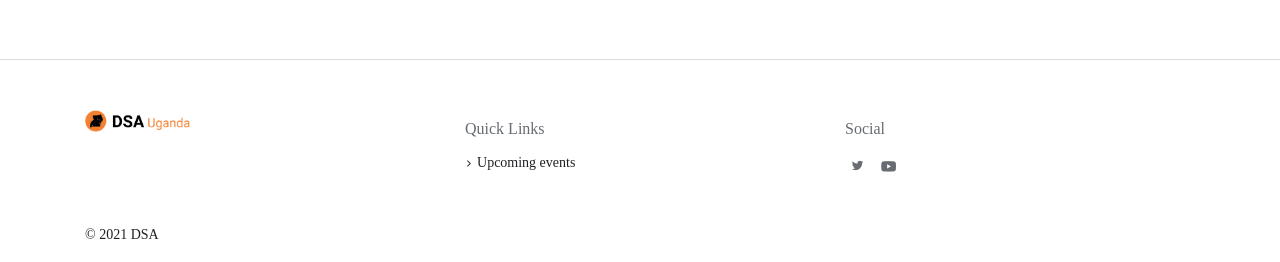
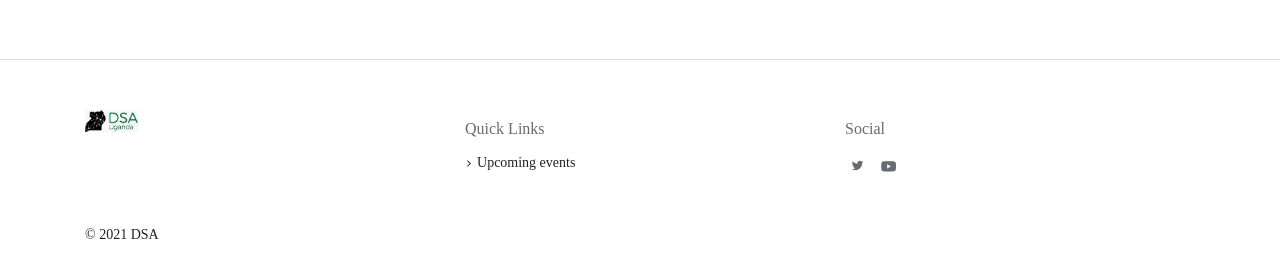
Before and after one commit to datsciafrica/dsaUganda, a Jekyll site: the page built from index.md, in a window 1280 px wide. Shown: the part 4959-5221 px from the top of the page. Built offline with Jekyll 4.4.1, drawn with Linux system fonts in a browser that asks for light colours; some web fonts are replaced.

Commit message:
Update footer.html

```diff
--- a/_includes/footer.html
+++ b/_includes/footer.html
@@ -2,7 +2,7 @@
     <div class="container footer-top">
         <div class="col-md-4 left logo-footer-column">
             <a class="footer-brand footer-brand-svg" href="{{ site.baseurl }}">
-                <img src="{{site.baseurl}}/assets/img/navbar_brand.png" alt="DSA Uganda logo">
+                <img src="{{site.baseurl}}/assets/img/dsaug.jpeg" alt="DSA Uganda logo">
             </a>
             <div class="footer-description"></div>
         </div>
```
